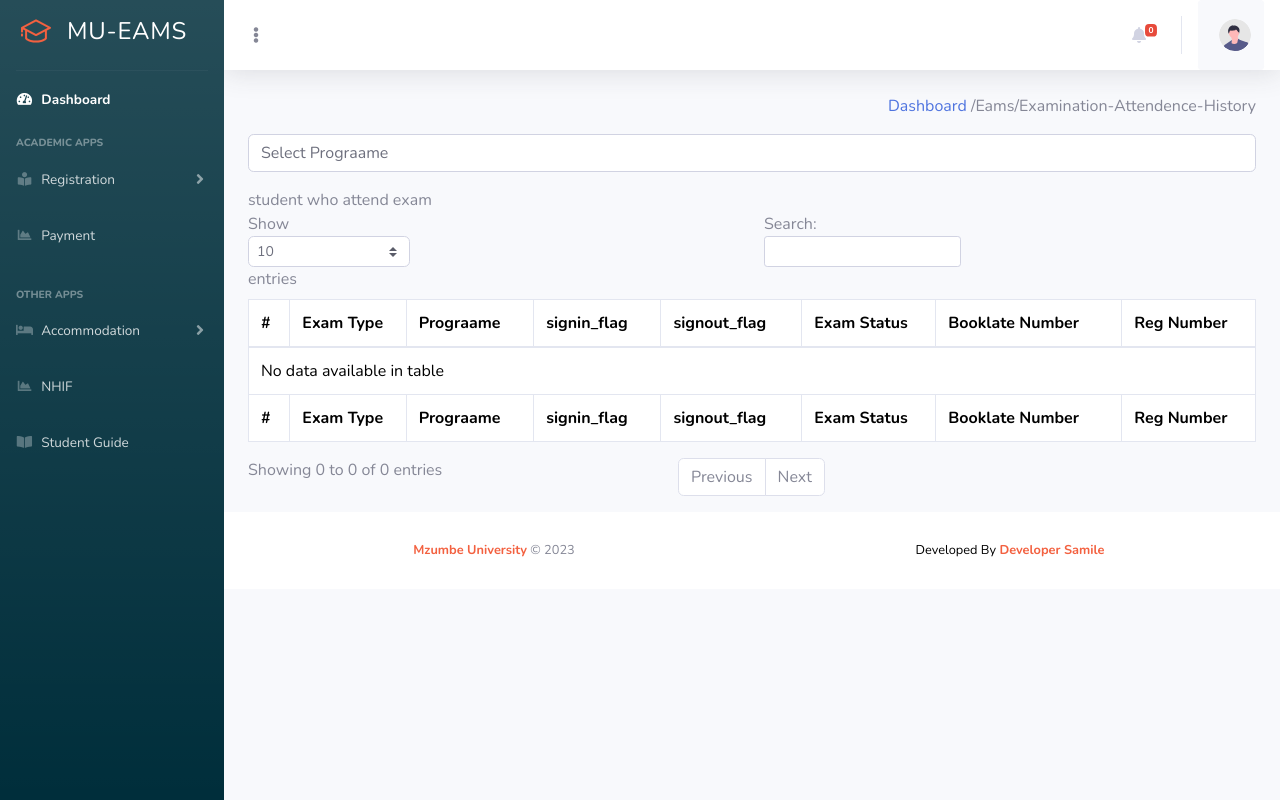
After one commit to yohana-samile/mu-eams, a Django app: page /eams/examination-attendence-history in a window 1280 px wide. The commit adds this page. Run offline with Django 4.2, Linux system fonts and the light colour scheme; data that the repository does not hold is empty; some libraries are stand-ins or nearby versions.

Commit message:
examination attendance

```diff
--- a/eams/static/js/eams.js
+++ b/eams/static/js/eams.js
@@ -340,46 +340,6 @@ $(document).ready(function(){
     }
 
 
-    // student_attendance_history
-    $('#get_programme_to_student').change(function (e) {
-        e.preventDefault();
-        var programme_to_student = $(this).val();
-        $.ajax({
-            url: '/eams/exam_attendance',
-            type: 'GET',
-            data: {get_programme_to_student: programme_to_student},
-            success: function (data) {
-                $('#student_history_data').empty();
-                console.log(data);
-                if (data.length > 0) {
-                    for (var i = 0; i < data.length; i++) {
-                        $('#student_history_data').append(
-                            '<tr>' +
-                            '<td>' + data[i].booklet_number + '</td>' +
-                            '<td>' + data[i].signin_flag + '</td>' +
-                            '<td>' + data[i].signout_flag + '</td>' +
-                            '<td>' + data[i].biometric_data + '</td>' +
-                            '<td>' + data[i].exam_attendace + '</td>' +
-                            '</tr>'
-                        );
-                    }
-                }
-                else {
-                    $('#student_history_data').append(
-                        '<tr><td colspan="10">No data available</td></tr>'
-                    );
-                }
-            },
-            error: function () {
-                $('#student_history_data').empty();
-                $('#student_history_data').append(
-                    '<tr><td colspan="10">Error fetching data</td></tr>'
-                );
-            }
-        });
-    });
-
-
     // update_student_info
     $('#update_student_info').on('submit', function (e) {
         e.preventDefault();
@@ -560,6 +520,50 @@ $(document).ready(function(){
             });
         });
     });
+
+
+    // examination_attendence_history
+    $('#get_programme_to_student').change(function (e) {
+        e.preventDefault();
+        var programme_to_student = $(this).val();
+        $.ajax({
+            url: '/eams/examination-attendence-history',
+            type: 'GET',
+            data: {get_programme_to_student: programme_to_student},
+            success: function (data) {
+                $('#student_history_data').empty();
+                console.log(data);
+                if (data.length > 0) {
+                    for (var i = 0; i < data.length; i++) {
+                        $('#student_history_data').append(
+                            '<tr>' +
+                            '<td>' + (i + 1) + '</td>' +
+                            '<td>' + data[i].exam_attendace__type_of_exam + '</td>' +
+                            '<td>' + data[i].exam_attendace__exam_status + '</td>' +
+                            '<td>' + data[i].exam_attendace__programme__programme_abbrevation + '</td>' +
+                            '<td>' + data[i].booklet_number + '</td>' +
+                            '<td>' + data[i].signin_flag + '</td>' +
+                            '<td>' + data[i].signout_flag + '</td>' +
+                            '<td>' + data[i].biometric_data__student__reg_number + '</td>' +
+                            '<td>' + data[i].biometric_data__id + '</td>' +
+                            '</tr>'
+                        );
+                    }
+                }
+                else {
+                    $('#student_history_data').append(
+                        '<tr><td colspan="10">No data available</td></tr>'
+                    );
+                }
+            },
+            error: function () {
+                $('#student_history_data').empty();
+                $('#student_history_data').append(
+                    '<tr><td colspan="10">Error fetching data</td></tr>'
+                );
+            }
+        });
+    });
 });
 
 
--- /dev/null
+++ b/eams/templates/exam/examination-attendence-history.html
@@ -0,0 +1,64 @@
+{% load django_bootstrap5 %}
+{%load static %}
+{% include 'layout/layout.html' %}
+<div class="container">
+    {% include '../breadcrumb.html' %}
+
+    <form id="form_student_attendance_history">
+        {% csrf_token %}
+        <div class="form-group">
+            <select name="get_programme_to_student" class="form-control" id="get_programme_to_student">
+                <option selected hidden disabled> Select Prograame</option>
+                {% for programme_id in programme_ids %}
+                    <option value="{{ programme_id.id }}">{{ programme_id.name }}</option>
+                {% endfor %}
+            </select>
+        </div>
+    </form>
+    <div class="table-responsive">
+        student who attend exam
+        <div id="alert" style="display:none;"></div>
+        <table class="table table-bordered" id="dataTable" width="100%" cellspacing="0">
+            <thead>
+                <tr>
+                    <th>#</th>
+                    <th>Exam Type</th>
+                    <th>Prograame</th>
+                    <th>signin_flag</th>
+                    <th>signout_flag</th>
+                    <th>Exam Status</th>
+                    <th>Booklate Number</th>
+                    <th>Reg Number</th>
+                </tr>
+            </thead>
+            <tfoot>
+                <tr>
+                    <th>#</th>
+                    <th>Exam Type</th>
+                    <th>Prograame</th>
+                    <th>signin_flag</th>
+                    <th>signout_flag</th>
+                    <th>Exam Status</th>
+                    <th>Booklate Number</th>
+                    <th>Reg Number</th>
+                </tr>
+            </tfoot>
+            <!-- <tbody id="student_history_data"> -->
+            <tbody>
+                {% for attendance in attendence_history %}
+                    <tr>
+                        <td>{{ forloop.counter }}</td>
+                        <td>{{ attendance.exam_attendace__type_of_exam }}</td>
+                        <td>{{ attendance.exam_attendace__programme__programme_abbrevation }}</td>
+                        <td>{{ attendance.signin_flag }}</td>
+                        <td>{{ attendance.signout_flag }}</td>
+                        <td>{{ attendance.exam_attendace__exam_status }}</td>
+                        <td>{{ attendance.booklet_number }}</td>
+                        <td>{{ attendance.biometric_data__student__reg_number }}</td>
+                    </tr>
+                {% endfor %}
+            </tbody>
+        </table>
+    </div>
+</div>
+{% include 'layout/footer1.html' %}
--- a/eams/templates/layout/footer1.html
+++ b/eams/templates/layout/footer1.html
@@ -8,7 +8,7 @@
                                 <span> <a href="https://site.mzumbe.ac.tz" target="_blank" style="color: #f36140; font-weight: 700;">Mzumbe University</a> &copy; 2023</span>
                             </div>
                             <div class="col-md-6">
-                                <span> <a href="https://samile.co.tz" target="_blank" style="color: black">Developed By <span style="color:  #f36140;font-weight: 700;">Developer Samile</span></a></span>
+                                <span> <a href="https://github.com/yohana-samile/" target="_blank" style="color: black">Developed By <span style="color:  #f36140;font-weight: 700;">Developer Samile</span></a></span>
                             </div>
                         </div>
                     </div>
--- a/eams/templates/layout/layout.html
+++ b/eams/templates/layout/layout.html
@@ -90,12 +90,6 @@
                         <span>Student Guide</span></a>
                 </li>
             {% elif user.is_staff == 1 %}
-                <!-- cv -->
-                <li class="nav-item">
-                    <a class="nav-link" href="{% url 'student_cw' %}">
-                        <i class="fas fa-fw fa-book-open"></i>
-                        <span>Student Course Work</span></a>
-                </li>
 
                 <!-- Examination -->
                 <li class="nav-item">
@@ -109,8 +103,16 @@
                         <div class="collapse-inner rounded" style="background-color: #002E3B;">
                             <a class="collapse-item text-white" href="{% url 'exam_attendance' %}">Examination Record</a>
                             <a class="collapse-item text-white" href="{% url 'exam_attendance_step_two' %}">Keep Attendance</a>
+                            <a class="collapse-item text-white" href="{% url 'examination-attendence-history' %}">Attendence History</a>
                         </div>
                     </div>
+                </li>
+
+                <!-- cv -->
+                <li class="nav-item">
+                    <a class="nav-link" href="{% url 'student_cw' %}">
+                        <i class="fas fa-fw fa-book-open"></i>
+                        <span>Student Course Work</span></a>
                 </li>
 
                  <!-- USERS -->
--- a/eams/urls.py
+++ b/eams/urls.py
@@ -36,7 +36,7 @@ urlpatterns = [
 
     # exam_attendance, payment
     path("exam_attendance", views.exam_attendance, name="exam_attendance"),
-    # path("exam_attendance_step_two", views.exam_attendance_step_two, name="exam_attendance_step_two"),
+    path("examination-attendence-history", views.examination_attendence_history, name="examination-attendence-history"),
     path("exam_attendance_step_two/", views.exam_attendance_step_two, name="exam_attendance_step_two"),
     path("submit_signin_student/", views.submit_signin_student, name="submit_signin_student"),
     path("submit_signout_student/", views.submit_signout_student, name="submit_signout_student"),
--- a/eams/views.py
+++ b/eams/views.py
@@ -6,7 +6,7 @@ from django.contrib.auth import authenticate, login, logout
 from django.db.models import Sum
 
 from eams.admin import User
-from .forms import FormDepertment, FormUnit, FormYearOFStudy, FormProgramme, FormEducationLevel, FormSemester, FormCourse, StudentForm, SemesterRegistrationForm, Payment_for_Student, StaffForm, Exam_attendace_form, Biometric_data_form, Final_exam_attendence_record_form
+from .forms import FormDepertment, FormUnit, FormYearOFStudy, FormProgramme, FormEducationLevel, FormSemester, FormCourse, StudentForm, SemesterRegistrationForm, Payment_for_Student, StaffForm, Exam_attendace_form, Biometric_data_form
 # for fetching data
 from eams.models import Department, Unit, Year_of_study, Programme, Education_level, Semester, Course, Student, SemesterRegistration, Payment, Staff, Student_course_work, Exam_attendace, Biometric_data, Final_exam_attendence_record
 from django.contrib.auth.decorators import login_required
@@ -428,22 +428,6 @@ def exam_attendance(request):
         unsubmitted_courses = all_courses.exclude(id__in=submitted_course_ids)
         return JsonResponse(list(unsubmitted_courses), safe=False)
 
-    # student_who_can_attend
-    elif request.method == "GET" and 'programme_id' in request.GET:
-        programme_id = request.GET['programme_id']
-        student_list = list(Student.objects.filter(programme_id=programme_id).values('reg_number'))
-        return JsonResponse(student_list, safe=False)
-
-    # finilize Exam_attendace submission by chech if fingerprint match
-    elif request.method == 'GET' and 'reg_number' in request.GET:
-        reg_number = request.GET.get('reg_number')
-        try:
-            student = Student.objects.get(reg_number=reg_number)
-        except Student.DoesNotExist:
-            return JsonResponse({'reg_number_exists': False, 'fingerprint_match': False})
-        fingerprint_match_exists = Biometric_data.objects.filter(student=student).exists()
-        return JsonResponse({'reg_number_exists': True, 'fingerprint_match': fingerprint_match_exists})
-
     #submt exm attendence record
     elif request.method == "POST":
         operation = request.POST.get('operation')
@@ -487,46 +471,6 @@ def exam_attendance(request):
             except Exception as e:
                 return JsonResponse({'success': False}, safe=False)
 
-        # finilize Exam_attendace submission
-        elif operation == "submit_student_who_attende_exam":
-            reg_number = request.POST.get('reg_number')
-            booklet_number = request.POST.get('booklet_number')
-            signin_flag = request.POST.get('signin_flag') == 'on'
-            signout_flag = request.POST.get('signout_flag') == 'on'
-            # biometric_data = request.POST.get('biometric_data')
-            biometric_data = 1
-
-            try:
-                student = Student.objects.get(reg_number=reg_number)
-            except Student.DoesNotExist:
-                return JsonResponse({'success': False, 'error_message': 'Student not found.'}, safe=False)
-
-            fingerprint_match_exists = Biometric_data.objects.get(fingerprint=biometric_data)
-            if fingerprint_match_exists:
-                student = Student.objects.get(reg_number=reg_number)
-                student_programme = student.programme_id
-                if student_programme is not None:
-                    programme_id_value = student_programme
-                    exam_attend = Exam_attendace.objects.filter(programme_id=programme_id_value).first()
-                    if exam_attend is not None:
-                        exam_attend_id_value = exam_attend
-                        biometry = fingerprint_match_exists
-                        attendance, created = Final_exam_attendence_record.objects.get_or_create(
-                            booklet_number=booklet_number,
-                            defaults={'signin_flag': signin_flag, 'signout_flag': signout_flag, 'biometric_data': biometry, 'exam_attendace': exam_attend_id_value}
-                        )
-                        if not created:
-                            # If the record already exists, update the signout_flag
-                            attendance.signout_flag = signout_flag
-                            attendance.save()
-                        success = {'success': True}
-                        return JsonResponse(success, safe=False)
-                    else:
-                        return JsonResponse({'success': False, 'error_message': 'Exam attendance not found.'}, safe=False)
-            else:
-                return JsonResponse({'success': False, 'error_message': 'Fingerprint does not match.'}, safe=False)
-        else:
-            return JsonResponse({'success': False, 'error_message': 'Form is not valid.'}, safe=False)
 
     # get student who attend exam
     elif request.method == "GET" and 'get_programme_to_student' in request.GET:
@@ -592,7 +536,6 @@ def exam_attendance_step_two(request):
         exam_attendace__exam_status='on progress'
     ).values('name', 'id').distinct()
 
-    # programme_ids = Programme.objects.all()
     # student_who_can_attend
     if request.method == "GET" and 'programme_id' in request.GET:
         programme_id = request.GET['programme_id']
@@ -695,6 +638,51 @@ def submit_signout_student(request):
     else:
         return JsonResponse({'success': False, 'error_message': 'Invalid request method.'}, status=400)
 
+
+# examination_attendence_history
+def examination_attendence_history(request):
+    programme_ids = Programme.objects.all()
+
+    # if 'get_programme_to_student' in request.GET:
+    #     selected_programme_id = request.GET['get_programme_to_student']
+    #     attendence_history = Final_exam_attendence_record.objects.select_related(
+    #         'exam_attendace__programme', 'biometric_data__student'
+    #     ).filter(
+    #         exam_attendace__programme_id=selected_programme_id
+    #     ).values(
+    #         'exam_attendace__type_of_exam',
+    #         'exam_attendace__exam_status',
+    #         'exam_attendace__created_at',
+    #         'exam_attendace__programme__programme_abbrevation',
+    #         'booklet_number',
+    #         'signin_flag',
+    #         'signout_flag',
+    #         'biometric_data__student__reg_number',
+    #         'biometric_data__id'
+    #     ).order_by('-exam_attendace__created_at')
+    # else:
+    #     attendence_history = []
+
+    attendence_history = Final_exam_attendence_record.objects.select_related('exam_attendace__programme', 'biometric_data__student').values(
+        'exam_attendace__type_of_exam',
+        'exam_attendace__exam_status',
+        'exam_attendace__created_at',
+        'exam_attendace__programme__programme_abbrevation',
+        'booklet_number',
+        'signin_flag',
+        'signout_flag',
+        'biometric_data__student__reg_number',
+        'biometric_data__id'
+    ).order_by('-exam_attendace__created_at')
+
+    template = 'exam/examination-attendence-history.html'
+    context = {
+        'attendence_history': attendence_history,
+        'template': template,
+        'programme_ids': programme_ids
+    }
+    return render(request, template, context)
+
 # logout
 # def logout(request):
 #     auth.logout(request)
```
Also changed, not shown: eams/templates/exam/exam_attendance.html (+0 -40 lines).
